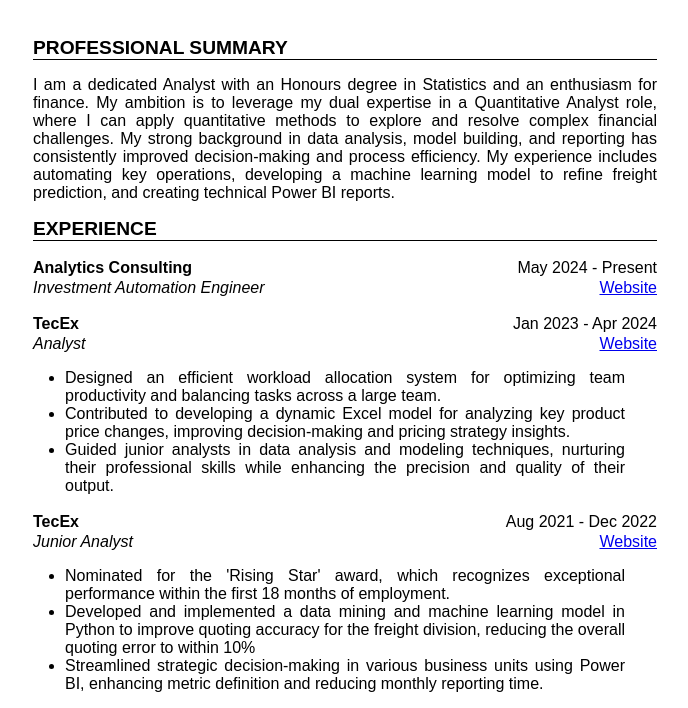
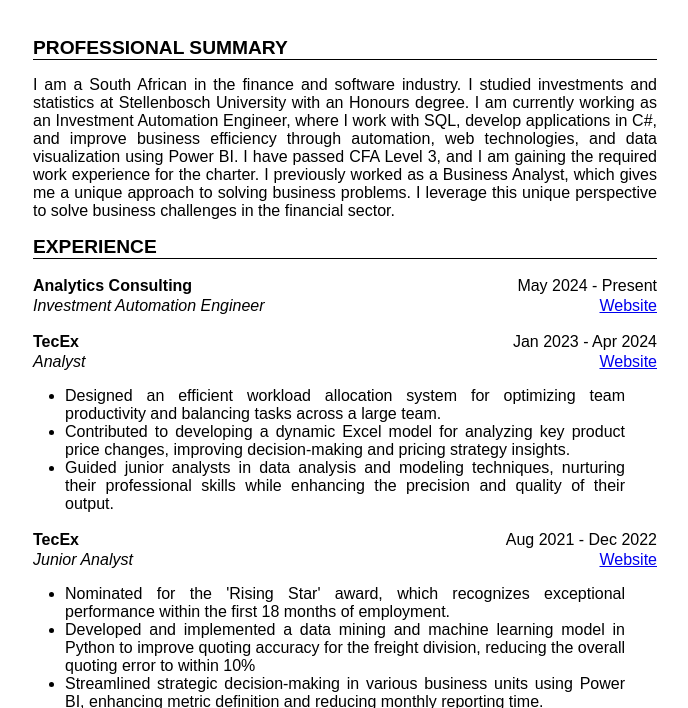
Before and after one commit to LiamRall/cv, a plain HTML site: page index.html in a window 1280 px wide. Shown: the part 91-799 px from the top of the page, without its empty margins (295-983 px from the left). Drawn offline with Linux system fonts and the light colour scheme; a web font is replaced by a local one.

Commit message:
updated professional summary

```diff
--- a/index.html
+++ b/index.html
@@ -25,23 +25,13 @@
             PROFESSIONAL SUMMARY
         </div>
         <p>
-                I am a dedicated Analyst with an Honours degree in Statistics and an enthusiasm for finance. My
-                ambition
-                is
-                to
-                leverage my dual expertise in a Quantitative Analyst role, where I can apply quantitative
-                methods to
-                explore
-                and
-                resolve complex financial challenges. My strong background in data analysis, model building, and
-                reporting
-                has
-                consistently improved decision-making and process efficiency. My experience includes automating
-                key
-                operations,
-                developing a machine learning model to refine freight prediction, and creating technical Power
-                BI
-                reports.
+            I am a South African in the finance and software industry. I studied investments and statistics at
+            Stellenbosch University with an Honours degree. I am currently working as an Investment Automation Engineer,
+            where I work with SQL, develop applications in C#, and improve business efficiency through automation, web
+            technologies, and data visualization using Power BI. I have passed CFA Level 3, and I am gaining the
+            required work experience for the charter. I previously worked as a Business Analyst, which gives me a unique
+            approach to solving business problems. I leverage this unique perspective to solve business challenges in
+            the financial sector.
         </p>
     </div>
     <!-- Experience -->
@@ -82,11 +72,13 @@
                     </li>
                     <li>Contributed to developing a dynamic Excel model for analyzing key product
                         price changes,
-                            improving decision-making and pricing strategy insights.</li>
+                        improving decision-making and pricing strategy insights.
+                    </li>
                     <li>Guided junior analysts in data analysis and modeling techniques, nurturing
                         their
                         professional
-                            skills while enhancing the precision and quality of their output.</li>
+                        skills while enhancing the precision and quality of their output.
+                    </li>
                 </ul>
             </div>
         </div>
@@ -111,11 +103,13 @@
                         Python to improve
                         quoting
                         accuracy for the freight division, reducing the overall quoting error to
-                            within 10%</li>
+                        within 10%
+                    </li>
                     <li>Streamlined strategic decision-making in various business units using
                         Power BI, enhancing
                         metric
-                            definition and reducing monthly reporting time.</li>
+                        definition and reducing monthly reporting time.
+                    </li>
                 </ul>
             </div>
         </div>
@@ -153,7 +147,8 @@
                     </li>
                     <li>Exploring the Effect of Prescription Medication on Adverse Events
                         with Statistical Learning,
-                            using Gradient Boosted decision trees (XGBoost)</li>
+                        using Gradient Boosted decision trees (XGBoost)
+                    </li>
                     <li>Weighted Average Mark: 72% (Three Distinctions)</li>
                 </ul>
             </div>
@@ -171,10 +166,12 @@
                 <ul>
                     <li>Completed modules in mathematics, statistics, economics, finance, and
                         programming in SAS and
-                            R.</li>
+                        R.
+                    </li>
                     <li>Earned Dean’s Merit List for five modules in Investment Management and
                         Financial Management,
-                            ranking in the top 10% of the class.</li>
+                        ranking in the top 10% of the class.
+                    </li>
                     <li>Weighted Average Mark for Undergraduate: 65%</li>
                 </ul>
             </div>
@@ -286,11 +283,13 @@
             <li>Quick and eager learner with a talent for adapting to new software and
                 platforms, demonstrating a
                 rapid
-                    learning ability.</li>
+                learning ability.
+            </li>
             <li>Collaborative team player, actively contributing to idea generation and
                 fostering a positive and
                 collaborative
-                    work environment.</li>
+                work environment.
+            </li>
             <li>Passionate about capital markets and leveraging quantitative methods to
                 enhance decision-making.
             </li>
```
Lines whose indentation alone changed are shown as unchanged.
